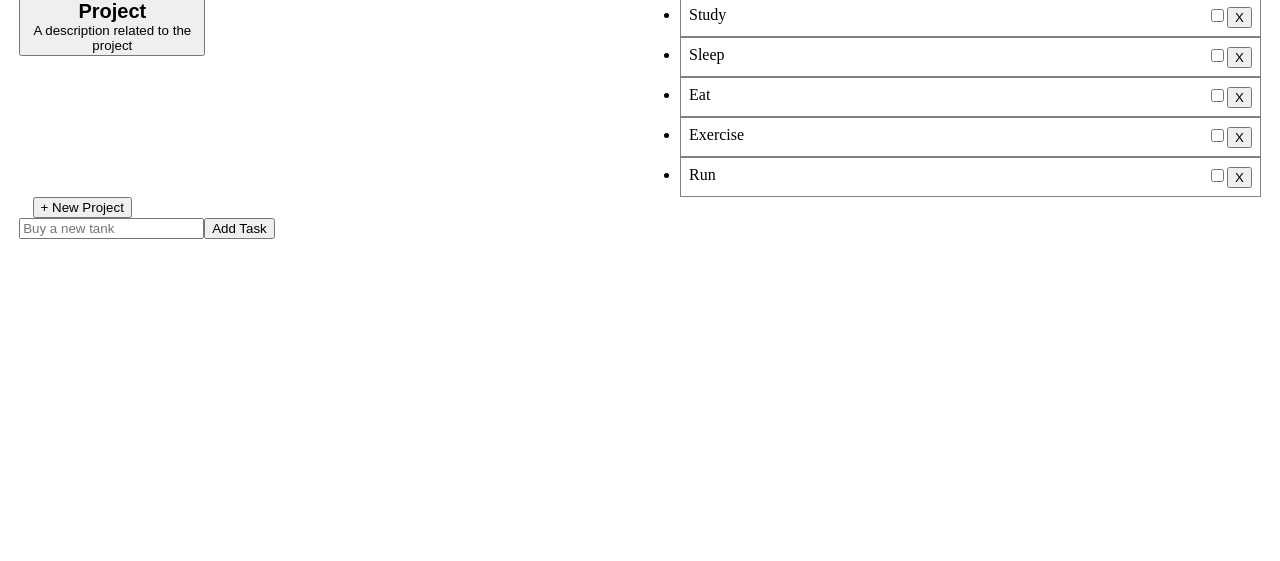
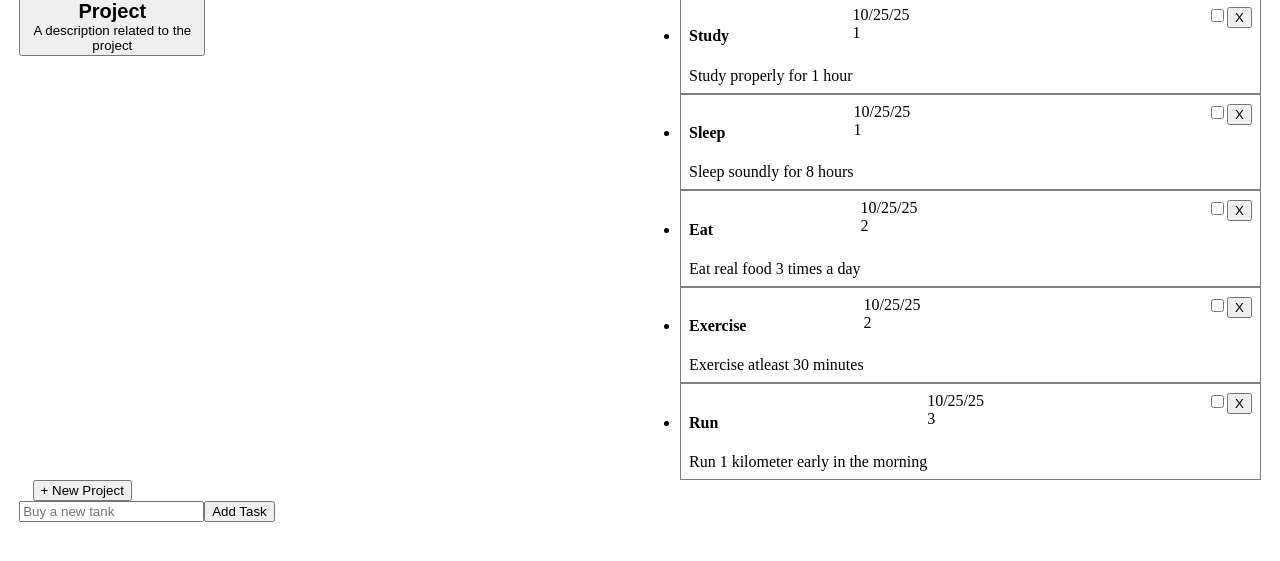
Before and after one commit to alaugustusembrace/to-do-list, a website built with webpack: page src/template.html in a window 1280 px wide. Shown: the part 59-620 px from the top of the page. Built offline with nearby package versions, Linux system fonts and the light colour scheme.

Commit message:
add description, dueDate, and priority for default tasks, but not yet done

```diff
--- a/src/defaultTasks.js
+++ b/src/defaultTasks.js
@@ -8,6 +8,31 @@ const createDefaultTasks = (listArea) => {
     taskItem.dataset.id = taskItemIndex;
     const taskContainer = document.createElement("div");
     taskContainer.classList.add("taskContainer");
+
+    const taskWrapper = document.createElement("div");
+    taskWrapper.classList.add("taskWrapper");
+
+    const taskTitleAndDescWrapper = document.createElement("div");
+    taskTitleAndDescWrapper.classList.add("taskTitleAndDescWrapper");
+
+    const taskTitle = document.createElement("h4");
+    taskTitle.classList.add("taskTitle");
+    taskTitle.textContent = task.title;
+
+    const taskDescription = document.createElement("p");
+    taskDescription.classList.add("taskDescription");
+    taskDescription.textContent = task.description;
+
+    const taskDateAndPriorityWrapper = document.createElement("div");
+    taskDateAndPriorityWrapper.classList.add("taskDateAndPriorityWrapper");
+
+    const taskDate = document.createElement("p");
+    taskDate.classList.add("taskDate");
+    taskDate.textContent = task.dueDate;
+
+    const taskPriority = document.createElement("p");
+    taskDate.classList.add("taskPriority");
+    taskPriority.textContent = task.priority;
 
     const taskBtnWrapper = document.createElement("div");
     taskBtnWrapper.classList.add("taskBtnWrapper");
@@ -20,10 +45,14 @@ const createDefaultTasks = (listArea) => {
     removeTaskBtn.classList.add("remove-btn");
     removeTaskBtn.textContent = "X";
 
+    taskTitleAndDescWrapper.append(taskTitle, taskDescription);
+    taskDateAndPriorityWrapper.append(taskDate, taskPriority);
+
+    taskWrapper.append(taskTitleAndDescWrapper, taskDateAndPriorityWrapper);
+
     taskBtnWrapper.append(checkTaskBtn, removeTaskBtn);
 
-    taskContainer.textContent = task.title;
-    taskContainer.appendChild(taskBtnWrapper);
+    taskContainer.append(taskWrapper, taskBtnWrapper);
 
     taskItem.appendChild(taskContainer);
 
--- a/src/styles.css
+++ b/src/styles.css
@@ -59,3 +59,8 @@ li {
 .listAreaWrapper {
   flex: 1;
 }
+
+.taskWrapper {
+  display: flex;
+  justify-content: space-between;
+}
```
Also changed, not shown: src/renderTasks.js (deleted, +0 -28 lines).
